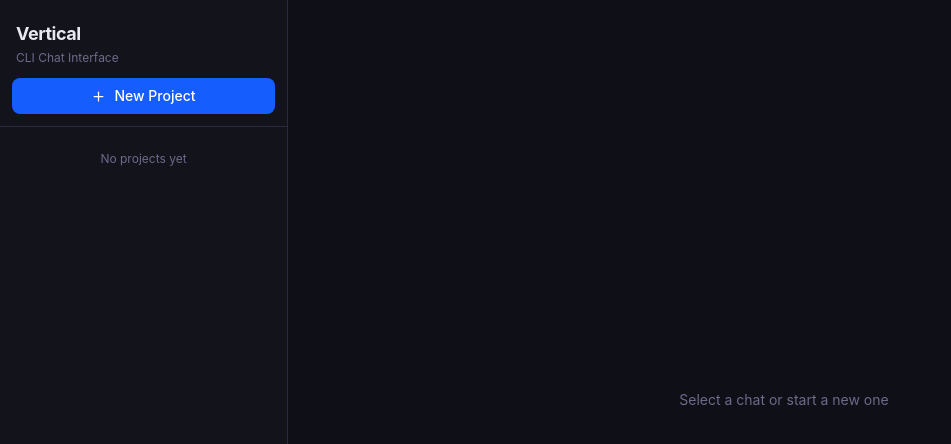
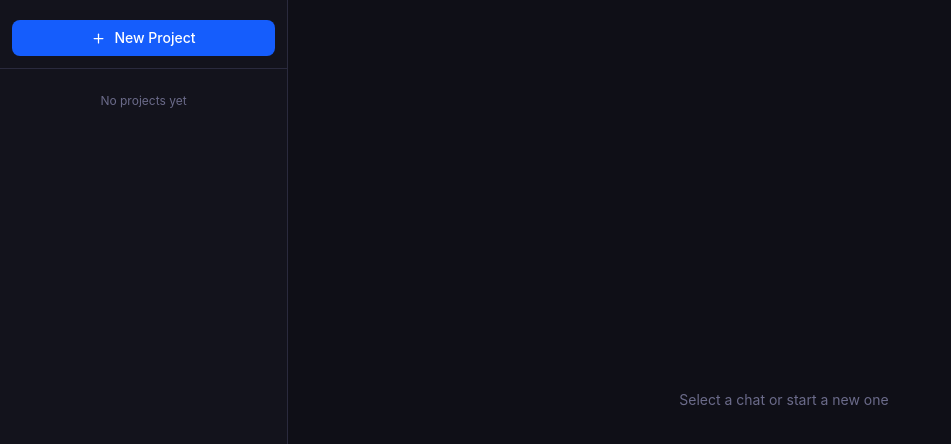
Before and after one commit to Shlobro/Vertical-agentic-workflow, a React (Vite) app: page / in a window 1280 px wide. Shown: the top 444 px of the page, without its empty margins (0-951 px from the left). Built offline with nearby package versions, Linux system fonts and the light colour scheme.

Commit message:
ui: simplify sidebar and input bar by removing redundant title and instructional text

```diff
--- a/src/components/InputBar.tsx
+++ b/src/components/InputBar.tsx
@@ -169,7 +169,6 @@ export default function InputBar({
           )}
         </div>
       </div>
-      <p className="mt-1.5 text-center text-xs text-text-muted">Enter to send | Shift+Enter for newline</p>
     </div>
   );
 }
--- a/src/components/Sidebar.tsx
+++ b/src/components/Sidebar.tsx
@@ -99,12 +99,7 @@ export default function Sidebar({
 
   return (
     <div className="w-72 flex-shrink-0 flex flex-col bg-bg-sidebar border-r border-border h-full">
-      <div className="px-4 pt-5 pb-3">
-        <h1 className="text-lg font-bold text-text-primary tracking-tight">Vertical</h1>
-        <p className="text-xs text-text-muted mt-0.5">CLI Chat Interface</p>
-      </div>
-
-      <div className="px-3 pb-3 border-b border-border">
+      <div className="px-3 pt-5 pb-3 border-b border-border">
         <button
           onClick={() => void onNewProject()}
           className="w-full flex items-center justify-center gap-2 px-3 py-2 rounded-lg bg-blue-600 hover:bg-blue-500 text-white text-sm font-medium transition-colors"
--- a/src/components/components_developer_guide.md
+++ b/src/components/components_developer_guide.md
@@ -4,11 +4,11 @@
 `src/components/` holds the UI pieces that render the chat shell. Components are thin and mostly controlled by props; state that matters across the app belongs in Zustand or higher-level orchestration.
 
 ## Current Components
-- `Sidebar.tsx`: Project creation, project collapse state, nested chat navigation, inline rename editing for both projects and chats, per-item action menus, and per-chat provider icons in the session list. Provider/model selection stays in `InputBar`.
+- `Sidebar.tsx`: Project creation, project collapse state, nested chat navigation, inline rename editing for both projects and chats, per-item action menus, and per-chat provider icons in the session list. The sidebar starts directly with the primary project action instead of any title copy. Provider/model selection stays in `InputBar`.
 - `ConfirmDialog.tsx`: Themed in-app confirmation dialog used for destructive chat actions.
 - `ChatView.tsx`: Transcript area plus no-session and no-message empty states, including provider-specific empty-state copy.
 - `MessageBubble.tsx`: Animated user and assistant message card, including typing placeholder behavior.
-- `InputBar.tsx`: Textarea on top, bottom-right toolbar row with provider/model selector and send/cancel controls. It only renders when a chat is selected.
+- `InputBar.tsx`: Textarea on top, bottom-right toolbar row with provider/model selector and send/cancel controls, and no extra instructional footer copy. It only renders when a chat is selected.
 - `InputBar.test.tsx`: Coverage for keyboard submission, accessible labelling, cancel-state controls, and the absence of a working-directory button.
 - `ConfirmDialog.test.tsx`: Coverage for themed destructive-confirmation rendering and button wiring.
 - `Sidebar.test.tsx`: Coverage for project collapse, project rename, nested chat creation, chat action wiring, and per-session provider icon rendering with persisted project fixtures.
--- a/src/src_developer_guide.md
+++ b/src/src_developer_guide.md
@@ -15,7 +15,7 @@
 ## Frontend Data Flow
 1. `App.tsx` loads persisted workspace state through `load_workspace_state`, then reads the Zustand store and derives the active session through `activeSession()`.
 2. UI events call store actions directly for local state changes.
-3. `Sidebar.tsx` owns project-tree presentation details such as inline rename fields, collapse controls, and nested chat actions, while `App.tsx` owns destructive confirmation state and renders the themed confirmation dialog before calling store delete actions.
+3. `Sidebar.tsx` owns project-tree presentation details such as inline rename fields, collapse controls, nested chat actions, and the top-of-sidebar project action area, while `App.tsx` owns destructive confirmation state and renders the themed confirmation dialog before calling store delete actions.
 4. Choosing `New project` opens the folder picker first. If the chosen folder already contains `.Vertical` state, `App.tsx` loads it through `load_project_state`; otherwise the store creates a project named after that folder plus one empty chat inside it.
 5. The active chat session owns the selected provider and model shown in `InputBar`. Changing either updates that session immediately and clears its saved CLI session id when the configuration changes.
 6. Sending a prompt writes optimistic user and assistant messages before calling Tauri with the selected chat and its parent project's working directory.
```
Also changed, not shown: 1 other file (tests, documents, lock files or other folders).
